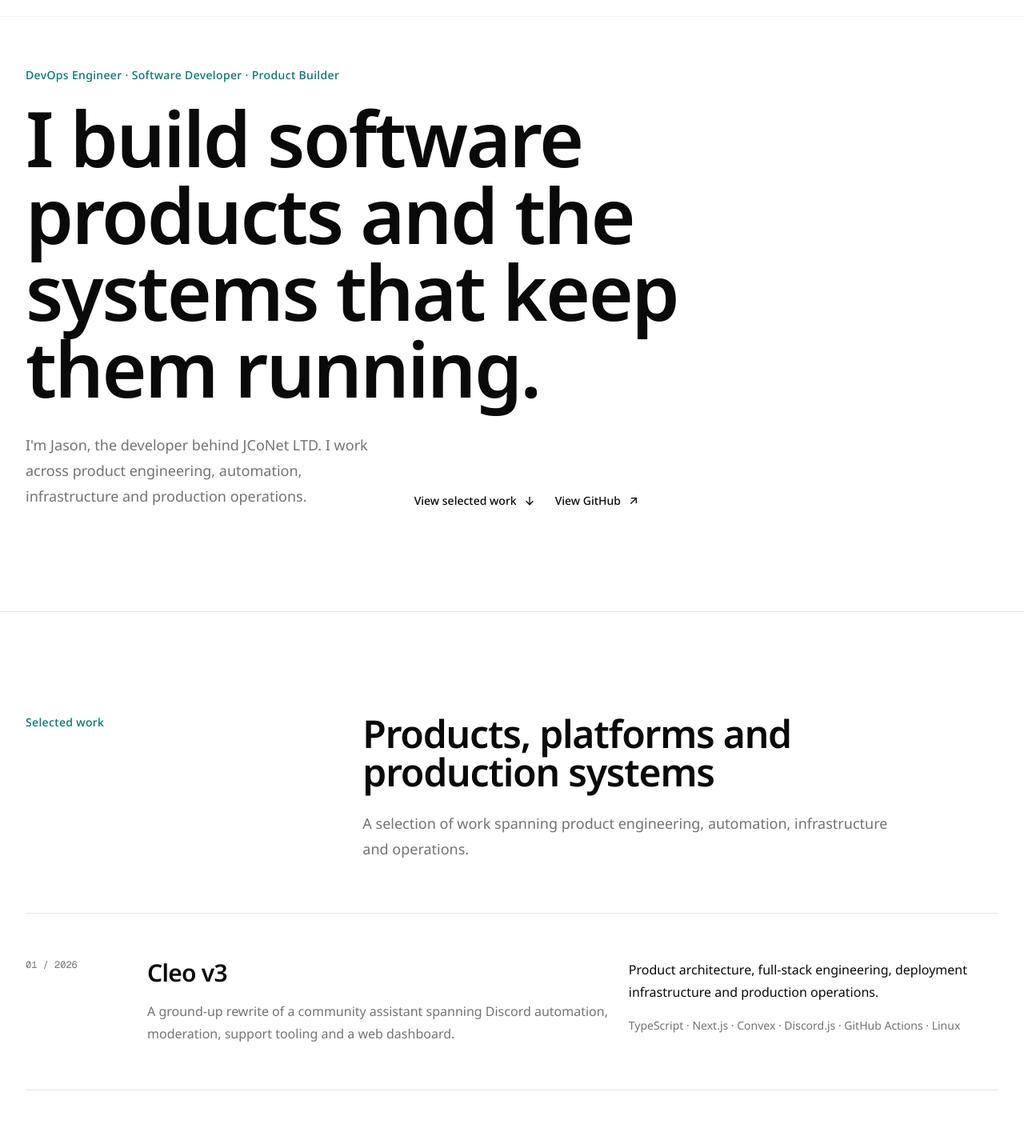
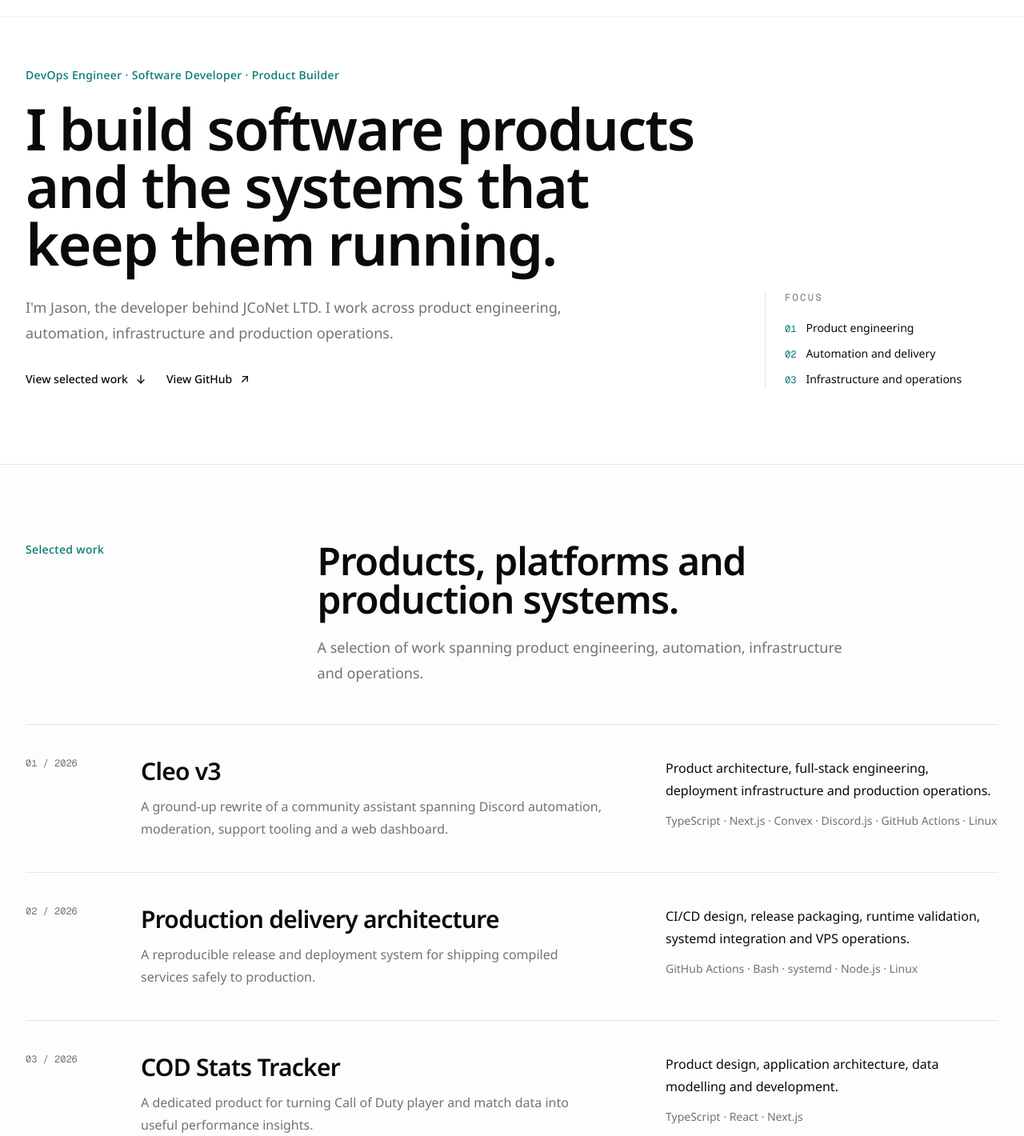
Before and after one commit to jcodog/portfolio, a Next.js app: page / in a window 1280 px wide. Shown: the part 44-1464 px from the top of the page at 80% size. Built offline with nearby package versions, Linux system fonts and the light colour scheme.

Commit message:
refactor: improve landing page scaffold rhythm

```diff
--- a/src/features/home/about-preview/about-preview.tsx
+++ b/src/features/home/about-preview/about-preview.tsx
@@ -9,7 +9,7 @@ export const AboutPreview = () => {
       aria-labelledby="about-title"
       className="border-t border-border"
     >
-      <div className="mx-auto grid w-full max-w-7xl gap-10 px-6 py-24 lg:grid-cols-[minmax(0,0.8fr)_minmax(0,2fr)] lg:px-8 lg:py-28">
+      <div className="mx-auto grid w-full max-w-7xl gap-10 px-6 py-20 lg:grid-cols-[minmax(0,0.8fr)_minmax(0,2fr)] lg:px-8 lg:py-24">
         <p className="text-sm font-medium tracking-wide text-primary">
           {about.eyebrow}
         </p>
@@ -22,15 +22,15 @@ export const AboutPreview = () => {
             {about.title}
           </h2>
 
-          <p className="mt-6 max-w-2xl text-lg leading-8 text-muted-foreground">
+          <p className="mt-5 max-w-2xl text-lg leading-8 text-muted-foreground">
             {about.description}
           </p>
 
-          <dl className="mt-10 divide-y divide-border border-y border-border">
+          <dl className="mt-8 divide-y divide-border border-y border-border">
             {about.experience.map((item) => (
               <div
                 key={`${item.period}-${item.organisation}`}
-                className="grid gap-2 py-5 sm:grid-cols-[8rem_minmax(0,1fr)_minmax(0,1.3fr)] sm:gap-6"
+                className="grid gap-2 py-4 sm:grid-cols-[8rem_minmax(0,1fr)_minmax(0,1.3fr)] sm:gap-6"
               >
                 <dt className="font-mono text-xs text-muted-foreground">
                   {item.period}
--- a/src/features/home/config/content.ts
+++ b/src/features/home/config/content.ts
@@ -33,6 +33,11 @@ export const homeContent = {
     title: "I build software products and the systems that keep them running.",
     description:
       "I'm Jason, the developer behind JCoNet LTD. I work across product engineering, automation, infrastructure and production operations.",
+    focus: [
+      "Product engineering",
+      "Automation and delivery",
+      "Infrastructure and operations",
+    ],
     actions: {
       primary: {
         label: "View selected work",
--- a/src/features/home/contact-cta/contact-cta.tsx
+++ b/src/features/home/contact-cta/contact-cta.tsx
@@ -11,7 +11,7 @@ export const ContactCta = () => {
       aria-labelledby="contact-title"
       className="border-t border-border bg-foreground text-background"
     >
-      <div className="mx-auto w-full max-w-7xl px-6 py-24 lg:px-8 lg:py-28">
+      <div className="mx-auto w-full max-w-7xl px-6 py-20 lg:px-8 lg:py-24">
         <p className="text-sm font-medium tracking-wide text-background/65">
           {contact.eyebrow}
         </p>
@@ -49,7 +49,7 @@ export const ContactCta = () => {
           </div>
         </div>
 
-        <div className="mt-20 flex flex-col gap-2 border-t border-background/20 pt-6 text-sm text-background/55 sm:flex-row sm:items-center sm:justify-between">
+        <div className="mt-16 flex flex-col gap-2 border-t border-background/20 pt-6 text-sm text-background/55 sm:flex-row sm:items-center sm:justify-between">
           <p>Jason · JCoNet LTD</p>
           <p>Software, infrastructure and product engineering</p>
         </div>
--- a/src/features/home/featured-work/featured-project.tsx
+++ b/src/features/home/featured-work/featured-project.tsx
@@ -7,7 +7,7 @@ type FeaturedProjectProps = Readonly<{
 
 export const FeaturedProject = ({ project, index }: FeaturedProjectProps) => {
   return (
-    <article className="grid gap-6 border-t border-border py-10 md:grid-cols-[6rem_minmax(0,1fr)] lg:grid-cols-[8rem_minmax(0,1fr)_minmax(18rem,0.8fr)] lg:py-14">
+    <article className="grid gap-5 py-8 md:grid-cols-[5rem_minmax(0,1fr)] lg:grid-cols-[7rem_minmax(0,1.2fr)_minmax(18rem,0.8fr)] lg:gap-8 lg:py-10">
       <p className="font-mono text-xs text-muted-foreground">
         {String(index + 1).padStart(2, "0")} / {project.year}
       </p>
@@ -17,7 +17,7 @@ export const FeaturedProject = ({ project, index }: FeaturedProjectProps) => {
           {project.title}
         </h3>
 
-        <p className="mt-4 max-w-xl leading-7 text-muted-foreground">
+        <p className="mt-3 max-w-xl leading-7 text-muted-foreground">
           {project.summary}
         </p>
       </div>
@@ -25,7 +25,7 @@ export const FeaturedProject = ({ project, index }: FeaturedProjectProps) => {
       <div className="md:col-start-2 lg:col-start-auto">
         <p className="leading-7">{project.contribution}</p>
 
-        <p className="mt-4 text-sm leading-6 text-muted-foreground">
+        <p className="mt-3 text-sm leading-6 text-muted-foreground">
           {project.technologies.join(" · ")}
         </p>
       </div>
--- a/src/features/home/featured-work/featured-work.tsx
+++ b/src/features/home/featured-work/featured-work.tsx
@@ -2,16 +2,16 @@ import { FeaturedProject } from "@/features/home/featured-work/featured-project"
 import { workProjects } from "@/features/work/data/projects"
 
 export const FeaturedWork = () => {
-  const projects = workProjects.filter((p) => p.featured)
+  const projects = workProjects.filter((project) => project.featured)
 
   return (
     <section
       id="featured-work"
       aria-labelledby="featured-work-title"
-      className="border-t border-border"
+      className="border-t border-border bg-muted/20"
     >
-      <div className="mx-auto w-full max-w-7xl px-6 py-24 lg:px-8 lg:py-32">
-        <header className="grid gap-6 lg:grid-cols-[1fr_2fr]">
+      <div className="mx-auto w-full max-w-7xl px-6 py-20 lg:px-8 lg:py-24">
+        <header className="grid gap-6 lg:grid-cols-[minmax(0,0.8fr)_minmax(0,2fr)]">
           <p className="text-sm font-medium tracking-wide text-primary">
             Selected work
           </p>
@@ -21,17 +21,17 @@ export const FeaturedWork = () => {
               id="featured-work-title"
               className="max-w-3xl text-4xl font-semibold tracking-tight text-balance sm:text-5xl"
             >
-              Products, platforms and production systems
+              Products, platforms and production systems.
             </h2>
 
-            <p className="mt-6 max-w-2xl text-lg leading-8 text-muted-foreground">
+            <p className="mt-5 max-w-2xl text-lg leading-8 text-muted-foreground">
               A selection of work spanning product engineering, automation,
               infrastructure and operations.
             </p>
           </div>
         </header>
 
-        <div className="mt-16">
+        <div className="mt-12 divide-y divide-border border-y border-border">
           {projects.map((project, index) => (
             <FeaturedProject
               key={project.slug}
--- a/src/features/home/hero/hero-actions.tsx
+++ b/src/features/home/hero/hero-actions.tsx
@@ -6,7 +6,7 @@ export const HeroActions = () => {
   const { actions } = homeContent.hero
 
   return (
-    <div className="flex shrink-0 gap-6 text-sm font-medium">
+    <div className="flex flex-wrap gap-x-6 gap-y-3 text-sm font-medium">
       <a
         href={actions.primary.href}
         className="group inline-flex items-center gap-2 hover:text-primary"
--- a/src/features/home/hero/hero.tsx
+++ b/src/features/home/hero/hero.tsx
@@ -1,17 +1,13 @@
 import { homeContent } from "@/features/home/config/content"
-
 import { HeroActions } from "@/features/home/hero/hero-actions"
 
 export const Hero = () => {
   const { hero } = homeContent
 
   return (
-    <section
-      id="home"
-      aria-labelledby="hero-title"
-      className="flex min-h-svh items-center"
-    >
-      <div className="mx-auto w-full max-w-7xl px-6 py-32 lg:px-8">
+    <section id="home" aria-labelledby="hero-title">
+      <div className="mx-auto flex min-h-[76svh] w-full max-w-7xl items-center px-6 pb-20 pt-32 lg:px-8 lg:pb-24">
+        <div className="grid w-full gap-12 lg:grid-cols-[minmax(0,1.5fr)_minmax(16rem,0.5fr)] lg:items-end">
           <div className="max-w-5xl">
             <p className="text-sm font-medium tracking-wide text-primary">
               {hero.eyebrow}
@@ -19,18 +15,36 @@ export const Hero = () => {
 
             <h1
               id="hero-title"
-            className="mt-5 max-w-5xl text-5xl font-semibold tracking-tight text-balance sm:text-7xl lg:text-8xl"
+              className="mt-5 max-w-5xl text-5xl font-semibold tracking-tight text-balance sm:text-6xl lg:text-7xl"
             >
               {hero.title}
             </h1>
 
-          <div className="mt-8 flex max-w-3xl flex-col gap-8 sm:flex-row sm:items-end sm:justify-between">
-            <p className="max-w-xl text-lg leading-8 text-muted-foreground">
+            <p className="mt-7 max-w-2xl text-lg leading-8 text-muted-foreground">
               {hero.description}
             </p>
 
+            <div className="mt-8">
               <HeroActions />
             </div>
+          </div>
+
+          <aside className="border-t border-border pt-6 lg:border-l lg:border-t-0 lg:pl-6 lg:pt-0">
+            <p className="font-mono text-xs uppercase tracking-[0.2em] text-muted-foreground">
+              Focus
+            </p>
+
+            <ul className="mt-5 space-y-3 text-sm">
+              {hero.focus.map((item, index) => (
+                <li key={item} className="flex items-baseline gap-3">
+                  <span className="font-mono text-xs text-primary">
+                    {String(index + 1).padStart(2, "0")}
+                  </span>
+                  <span>{item}</span>
+                </li>
+              ))}
+            </ul>
+          </aside>
         </div>
       </div>
     </section>
--- a/src/features/home/open-source-preview/open-source-preview.tsx
+++ b/src/features/home/open-source-preview/open-source-preview.tsx
@@ -19,7 +19,7 @@ export const OpenSourcePreview = () => {
       aria-labelledby="open-source-title"
       className="border-t border-border"
     >
-      <div className="mx-auto grid w-full max-w-7xl gap-10 px-6 py-24 lg:grid-cols-[minmax(0,0.8fr)_minmax(0,2fr)] lg:px-8 lg:py-28">
+      <div className="mx-auto grid w-full max-w-7xl gap-10 px-6 py-20 lg:grid-cols-[minmax(0,0.8fr)_minmax(0,2fr)] lg:px-8 lg:py-24">
         <div>
           <p className="text-sm font-medium tracking-wide text-primary">
             Open source
```
Lines whose indentation alone changed are shown as unchanged.
